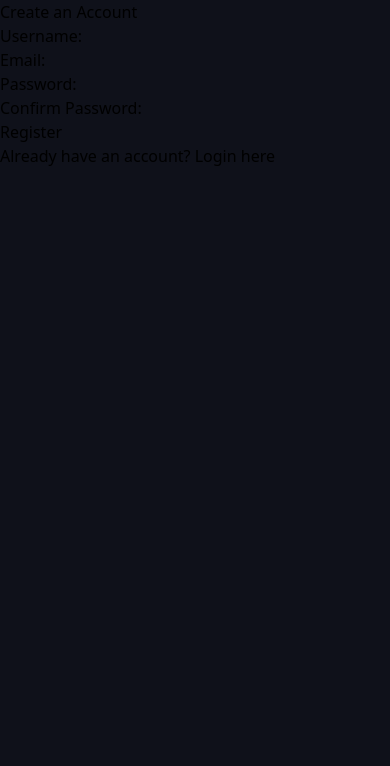
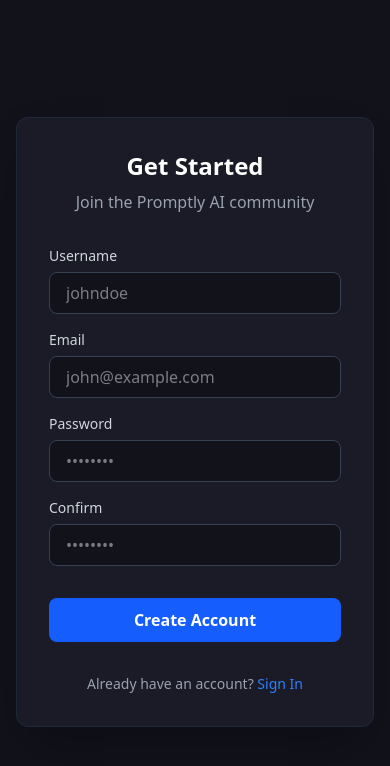
Before and after one commit to BAlshowaikh/Promptly-FE, a React (Vite) app: page /signup in a window 390 px wide. Shown: the top 766 px of the page. Built offline with nearby package versions, Linux system fonts and the light colour scheme.

Commit message:
Added api endpoint for learner mode

```diff
--- a/src/context/AuthContext.jsx
+++ b/src/context/AuthContext.jsx
@@ -1,4 +1,4 @@
-/* This file use to pass the user object to any
+/* This file used to pass the user object to any
 component that request it, also it handles checing the stored token
 in the local storage and setting the logged in user
 */
@@ -44,7 +44,7 @@
             localStorage.setItem("refresh_token", response.data.refresh)
 
             // Decode the received access token so we have the user info
-            const decoded = jwtDecode(response.data.access);
+            const decoded = jwtDecode(response.data.access)
             setUser(decoded) // this now conatins email, user_id, username
 
             return { success: true }
--- a/src/pages/Login.jsx
+++ b/src/pages/Login.jsx
@@ -1,31 +1,22 @@
-import React, { useState, useContext } from 'react';
-import { useNavigate, Link } from 'react-router-dom';
+import React, { useState, useContext } from 'react'
+import { useNavigate, Link } from 'react-router-dom'
 import AuthContext from '../context/AuthContext'
 
 const Login = () => {
     const [formData, setFormData] = useState({email:"", password:""})
     const [error, setError] = useState("")
+    const { loginUser } = useContext(AuthContext)
+    const navigate = useNavigate()
 
-    // Access the Context to get the data
-    const {loginUser} = useContext(AuthContext)
-    const navigate = useNavigate() // Navigate the user to another page
-
-    // ----- Handle form change
     const handleChange = (e) => {
-        // Below will append the new data into the exisiting data -if there are any-
         setFormData({...formData, [e.target.name]: e.target.value})
     }
 
-    // Handle the form submission (Check user credintials)
     const handleSubmit = async (e) => {
         e.preventDefault()
-        setError("") // clear any exisitng errors
-
-        // Call the auth context function that will reach the BE and check the user credintials
+        setError("")
         const response = await loginUser(formData.email, formData.password)
-
         if (response.success) {
-            // Redirect to the learning area or home
             navigate('/learning/languages/');
         } else {
             setError(response.message);
@@ -33,40 +24,65 @@
     }
 
     return (
-        <div className="login-container">
-            <h2>Login to AI Vision Learning</h2>
-            {error && <p style={{ color: 'red' }}>{error}</p>}
+        <div className="min-h-screen bg-[#11121a] flex items-center justify-center px-4">
+            <div className="max-w-md w-full bg-[#1a1b26] border border-gray-800 rounded-xl shadow-2xl p-8">
+                {/* Logo & Header */}
+                <div className="text-center mb-8">
+                    <div className="w-12 h-12 bg-blue-600 rounded-lg flex items-center justify-center font-bold text-white text-2xl mx-auto mb-4">
+                        L
+                    </div>
+                    <h2 className="text-2xl font-bold text-white">Welcome Back</h2>
+                    <p className="text-gray-400 mt-2">Login to continue your AI learning journey</p>
+                </div>
 
-            <form onSubmit={handleSubmit}>
+                {error && (
+                    <div className="mb-6 p-3 bg-red-500/10 border border-red-500/50 rounded text-red-500 text-sm text-center">
+                        {error}
+                    </div>
+                )}
+
+                <form onSubmit={handleSubmit} className="space-y-5">
                     <div>
-                    <label>Email:</label>
+                        <label className="block text-sm font-medium text-gray-300 mb-1.5">Email Address</label>
                         <input
                             type="email"
                             name="email"
+                            className="w-full bg-[#11121a] border border-gray-700 rounded-lg px-4 py-2.5 text-gray-200 focus:outline-none focus:border-blue-500 focus:ring-1 focus:ring-blue-500 transition-all"
+                            placeholder="name@company.com"
                             value={formData.email}
                             onChange={handleChange}
                             required
                         />
                     </div>
                     <div>
-                    <label>Password:</label>
+                        <label className="block text-sm font-medium text-gray-300 mb-1.5">Password</label>
                         <input
                             type="password"
                             name="password"
+                            className="w-full bg-[#11121a] border border-gray-700 rounded-lg px-4 py-2.5 text-gray-200 focus:outline-none focus:border-blue-500 focus:ring-1 focus:ring-blue-500 transition-all"
+                            placeholder="••••••••"
                             value={formData.password}
                             onChange={handleChange}
                             required
                         />
                     </div>
-                <button type="submit">Login</button>
+                    <button
+                        type="submit"
+                        className="w-full bg-blue-600 hover:bg-blue-700 text-white font-semibold py-2.5 rounded-lg transition-colors shadow-lg shadow-blue-900/20"
+                    >
+                        Sign In
+                    </button>
                 </form>
 
-            <p>
-                Don't have an account? <Link to="/signup">Register here</Link>
+                <p className="mt-8 text-center text-sm text-gray-400">
+                    Don't have an account?{' '}
+                    <Link to="/signup" className="text-blue-500 hover:text-blue-400 font-medium">
+                        Create Account
+                    </Link>
                 </p>
             </div>
+        </div>
     )
-
 }
 
 export default Login
--- a/src/pages/Signup.jsx
+++ b/src/pages/Signup.jsx
@@ -3,29 +3,23 @@
 import api from '../services/api'
 
 const Register = () => {
-    const [formData, setFormData] = useState({username: '', email: '', password: '', confirmPassword: ''
-    })
+    const [formData, setFormData] = useState({username: '', email: '', password: '', confirmPassword: ''})
     const [error, setError] = useState('')
     const [success, setSuccess] = useState(false)
     const navigate = useNavigate()
 
-    // ---- Change the data on the formData as the user is typing
     const handleChange = (e) => {
         setFormData({ ...formData, [e.target.name]: e.target.value });
     }
 
-    // Handle form submission (Basic password validation and call to the BE endpoint)
     const handleSubmit = async (e) => {
         e.preventDefault()
         setError('')
-
-        // Passwords must match
         if (formData.password !== formData.confirmPassword) {
             return setError("Passwords do not match.")
         }
 
         try {
-            // Call your Django RegisterView
             const response = await api.post("/auth/register/", {
                 username: formData.username,
                 email: formData.email,
@@ -34,56 +28,75 @@
 
             if (response.status === 201 || response.data.success) {
                 setSuccess(true);
-                // Redirect to login
                 setTimeout(() => navigate('/login'), 2000);
             }
         } catch (err) {
-            //  logs the actual object Django sent back (e.g., {email: ["..."]})
-            console.log("BE Error:", err.response?.data)
-
-            // Handle DRF validation errors (e.g., email already exists)
             const message = err.response?.data?.message || "Registration failed. Try again."
             setError(message)
         }
     }
 
-    if (success) {
     return (
-            <div className="register-container">
-                <h2>Registration Successful!</h2>
-                <p>Redirecting you to the login page...</p>
+        <div className="min-h-screen bg-[#11121a] flex items-center justify-center px-4 py-12">
+            <div className="max-w-md w-full bg-[#1a1b26] border border-gray-800 rounded-xl shadow-2xl p-8">
+                <div className="text-center mb-8">
+                    <h2 className="text-2xl font-bold text-white">Get Started</h2>
+                    <p className="text-gray-400 mt-2">Join the Promptly AI community</p>
                 </div>
-        )
-    }
 
-    return (
-        <div className="register-container">
-            <h2>Create an Account</h2>
-            {error && <p style={{ color: 'red' }}>{error}</p>}
+                {success ? (
+                    <div className="text-center py-8">
+                        <div className="w-16 h-16 bg-green-500/20 text-green-500 rounded-full flex items-center justify-center mx-auto mb-4">
+                            <svg className="w-8 h-8" fill="none" stroke="currentColor" viewBox="0 0 24 24">
+                                <path strokeLinecap="round" strokeLinejoin="round" strokeWidth="2" d="M5 13l4 4L19 7" />
+                            </svg>
+                        </div>
+                        <h3 className="text-xl font-semibold text-white">Account Created!</h3>
+                        <p className="text-gray-400 mt-2">Redirecting you to login...</p>
+                    </div>
+                ) : (
+                    <>
+                        {error && (
+                            <div className="mb-6 p-3 bg-red-500/10 border border-red-500/50 rounded text-red-500 text-sm text-center">
+                                {error}
+                            </div>
+                        )}
 
-            <form onSubmit={handleSubmit}>
+                        <form onSubmit={handleSubmit} className="space-y-4">
                             <div>
-                    <label>Username:</label>
-                    <input type="text" name="username" onChange={handleChange} required />
+                                <label className="block text-sm font-medium text-gray-300 mb-1.5">Username</label>
+                                <input type="text" name="username" onChange={handleChange} className="w-full bg-[#11121a] border border-gray-700 rounded-lg px-4 py-2 text-gray-200 focus:border-blue-500 focus:outline-none" placeholder="johndoe" required />
                             </div>
                             <div>
-                    <label>Email:</label>
-                    <input type="email" name="email" onChange={handleChange} required />
+                                <label className="block text-sm font-medium text-gray-300 mb-1.5">Email</label>
+                                <input type="email" name="email" onChange={handleChange} className="w-full bg-[#11121a] border border-gray-700 rounded-lg px-4 py-2 text-gray-200 focus:border-blue-500 focus:outline-none" placeholder="john@example.com" required />
+                            </div>
+                            <div className="grid grid-cols-1 md:grid-cols-2 gap-4">
+                                <div>
+                                    <label className="block text-sm font-medium text-gray-300 mb-1.5">Password</label>
+                                    <input type="password" name="password" onChange={handleChange} className="w-full bg-[#11121a] border border-gray-700 rounded-lg px-4 py-2 text-gray-200 focus:border-blue-500 focus:outline-none" placeholder="••••••••" required />
                                 </div>
                                 <div>
-                    <label>Password:</label>
-                    <input type="password" name="password" onChange={handleChange} required />
+                                    <label className="block text-sm font-medium text-gray-300 mb-1.5">Confirm</label>
+                                    <input type="password" name="confirmPassword" onChange={handleChange} className="w-full bg-[#11121a] border border-gray-700 rounded-lg px-4 py-2 text-gray-200 focus:border-blue-500 focus:outline-none" placeholder="••••••••" required />
                                 </div>
-                <div>
-                    <label>Confirm Password:</label>
-                    <input type="password" name="confirmPassword" onChange={handleChange} required />
                             </div>
-                <button type="submit">Register</button>
+                            <button type="submit" className="w-full bg-blue-600 hover:bg-blue-700 text-white font-semibold py-2.5 rounded-lg transition-all mt-4">
+                                Create Account
+                            </button>
                         </form>
+                    </>
+                )}
 
-            <p>
-                Already have an account? <Link to="/login">Login here</Link>
+                {!success && (
+                    <p className="mt-8 text-center text-sm text-gray-400">
+                        Already have an account?{' '}
+                        <Link to="/login" className="text-blue-500 hover:text-blue-400 font-medium">
+                            Sign In
+                        </Link>
                     </p>
+                )}
+            </div>
         </div>
     )
 }
```
Also changed, not shown: src/components/learner/editor/CodeEditor.jsx (+14 -6 lines), src/pages/LearnerPage.jsx (+39 -3 lines), src/services/api.js (+43 -1 lines). Lines whose indentation alone changed are shown as unchanged.
